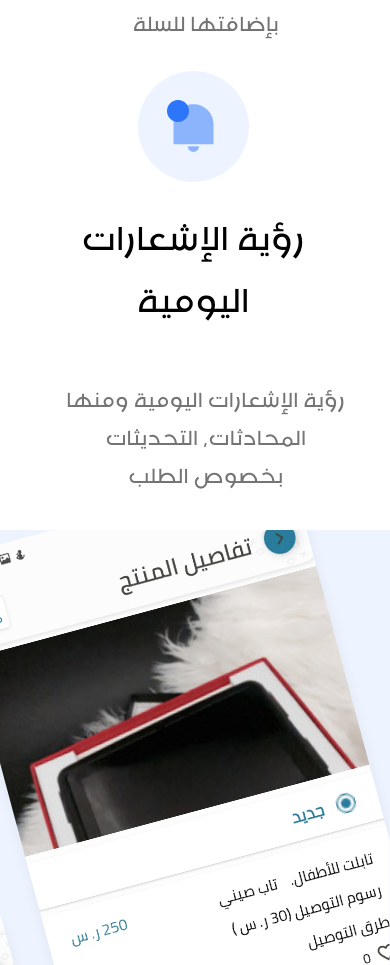
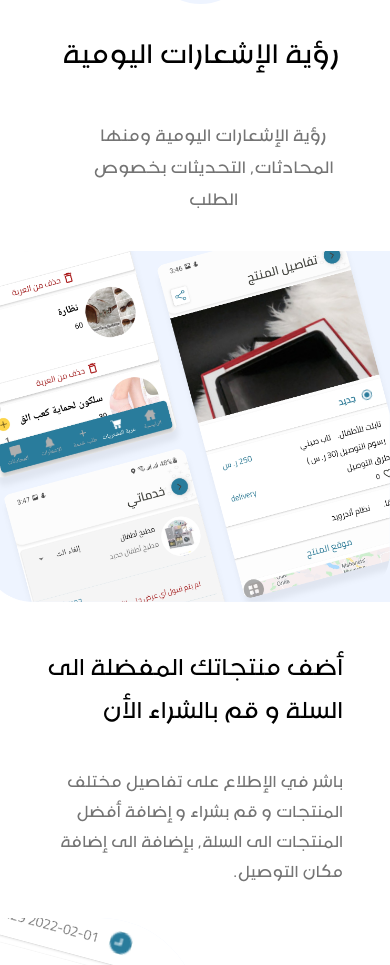
Before and after one commit to Kareem727/sahala_project, a React (Create React App) app: page / in a window 390 px wide. Shown: the part 2180-3145 px from the top of the page. Built offline with nearby package versions, Linux system fonts and the light colour scheme.

Commit message:
Section2,3,4 responsive

```diff
--- a/src/components/Sections/Section2.module.css
+++ b/src/components/Sections/Section2.module.css
@@ -32,3 +32,23 @@ text-align: center !important;
     width: 90%;
 }
     }
+    @media screen and (max-width: 420px) {
+        .container{
+margin-left:2% ;
+
+        }
+        .sss p:nth-child(2){
+        font-size: 42px;
+        }
+
+        .sss p:nth-child(3){
+            font-size: 26px;
+
+            }
+    }
+    @media screen and (max-width: 280px) {
+        .container{
+margin-left:15% ;
+
+        }
+    }
--- a/src/components/Sections/Section3.js
+++ b/src/components/Sections/Section3.js
@@ -6,17 +6,17 @@ const Section_3 = () =>{
     return(
         <bdo dir='rtl'>
         <div className={stylesss.container}>
+
+            <div className={stylesss.background}>
+                <img src={rectangle}></img>
+                <img src={img1}></img>
+
+            </div>
             <div className={stylesss.par}>
                 <p>أضف منتجاتك المفضلة الى السلة و قم بالشراء الأن</p>
             <p>باشر في الإطلاع على تفاصيل مختلف المنتجات و قم بشراء و إضافة أفضل المنتجات الى السلة,
 بإضافة الى إضافة مكان التوصيل.</p>
             </div>
-            <div className={stylesss.background}>
-                <img src={rectangle}></img>
-                <img src={img1}></img>
-
-            </div>
-
             </div>
             </bdo>
     );
--- a/src/components/Sections/Section3.module.css
+++ b/src/components/Sections/Section3.module.css
@@ -32,3 +32,96 @@ margin-left: 48.6%;
 .container .background img:nth-child(2){
         position: relative;
         }
+
+
+
+
+        @media screen and (max-width: 920px) {
+            .container{
+                justify-content: center;
+                width: 100% !important;
+                display: block;
+                margin-top: 10%;
+                position: relative;
+                margin-bottom: 80% !important;
+            }
+            .container .background img:nth-child(2){
+                margin-left: 0% !important;
+                 width: 204% !important;
+
+                }
+                .container .background img:nth-child(1){
+                    margin-left: 0% !important;
+                     width: 105% !important;
+
+                    }
+
+                    .container .par p:nth-child(1){
+                        margin-top: 15% !important;
+                    font-size: 36px !important;
+                    }
+                    .container .par p:nth-child(2){
+                        margin-top: 10% !important;
+                    font-size: 25px !important;
+                    }
+
+            .container .par{
+                width: 65%;
+                position: absolute;
+                left: 25%;
+                top: 97%;
+            }
+
+        }
+        @media screen and (max-width: 440px) {
+            .container .par p:nth-child(1){
+                margin-top: 15% !important;
+            font-size: 36px !important;
+            }
+            .container .par p:nth-child(2){
+                margin-top: 10% !important;
+            font-size: 25px !important;
+            }
+            .container .par{
+                width: 78% !important;
+                position: absolute;
+                left: 10%;
+                top: 97%;
+            }
+
+        }
+        @media screen and (max-width: 370px) {
+            .container{
+                margin-left: 23% !important;
+            }
+            .container .par p:nth-child(1){
+                margin-top: 15% !important;
+            font-size: 29px !important;
+            }
+            .container .par p:nth-child(2){
+                margin-top: 10% !important;
+            font-size: 19px !important;
+            }
+            .container .par{
+                width: 78% !important;
+                position: absolute;
+                left: 10%;
+                top: 97%;
+            }
+            .container .background img:nth-child(2){
+                margin-left: 0% !important;
+                 width: 237% !important;
+
+                }
+                .container .background img:nth-child(1){
+                    margin-left: 0% !important;
+                     width: 122% !important;
+
+                    }
+
+        }
+
+        @media screen and (max-width: 280px) {
+
+
+        }
```
Also changed, not shown: src/components/img/Rectangle 100.png (added).
